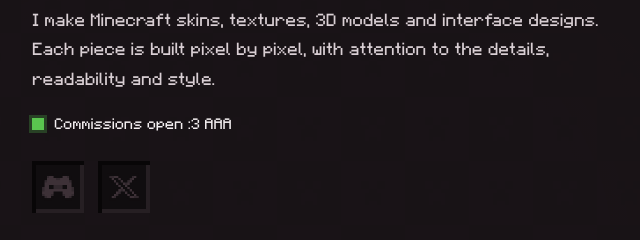
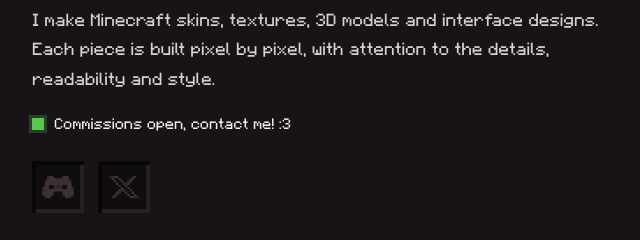
Before and after one commit to KffyMlks/KffyMlks.github.io, a plain HTML site: page index.html in a window 1280 px wide. Shown: the part 148-388 px from the top of the page, 544-1184 px from the left. Drawn offline with Linux system fonts and the light colour scheme.

Commit message:
Update index.html

```diff
--- a/index.html
+++ b/index.html
@@ -52,7 +52,7 @@
                         <div class="about-body">
                             <h1>Hello there, I'm KoffyMilk!</h1>
                             <p>I make Minecraft skins, textures, 3D models and interface designs. Each piece is built pixel by pixel, with attention to the details, readability and style.</p>
-                            <p class="status"><span class="status-dot"></span>Commissions open :3 AAA</p>
+                            <p class="status"><span class="status-dot"></span>Commissions open, contact me! :3</p>
                                 <div class="actions">
                                     <a href="https://discord.com/users/789695356778446868" class="btn btn-icon" target="_blank" rel="noopener noreferrer" aria-label="Discord">
                                         <img src="images/discord.png" alt="Discord">
```
